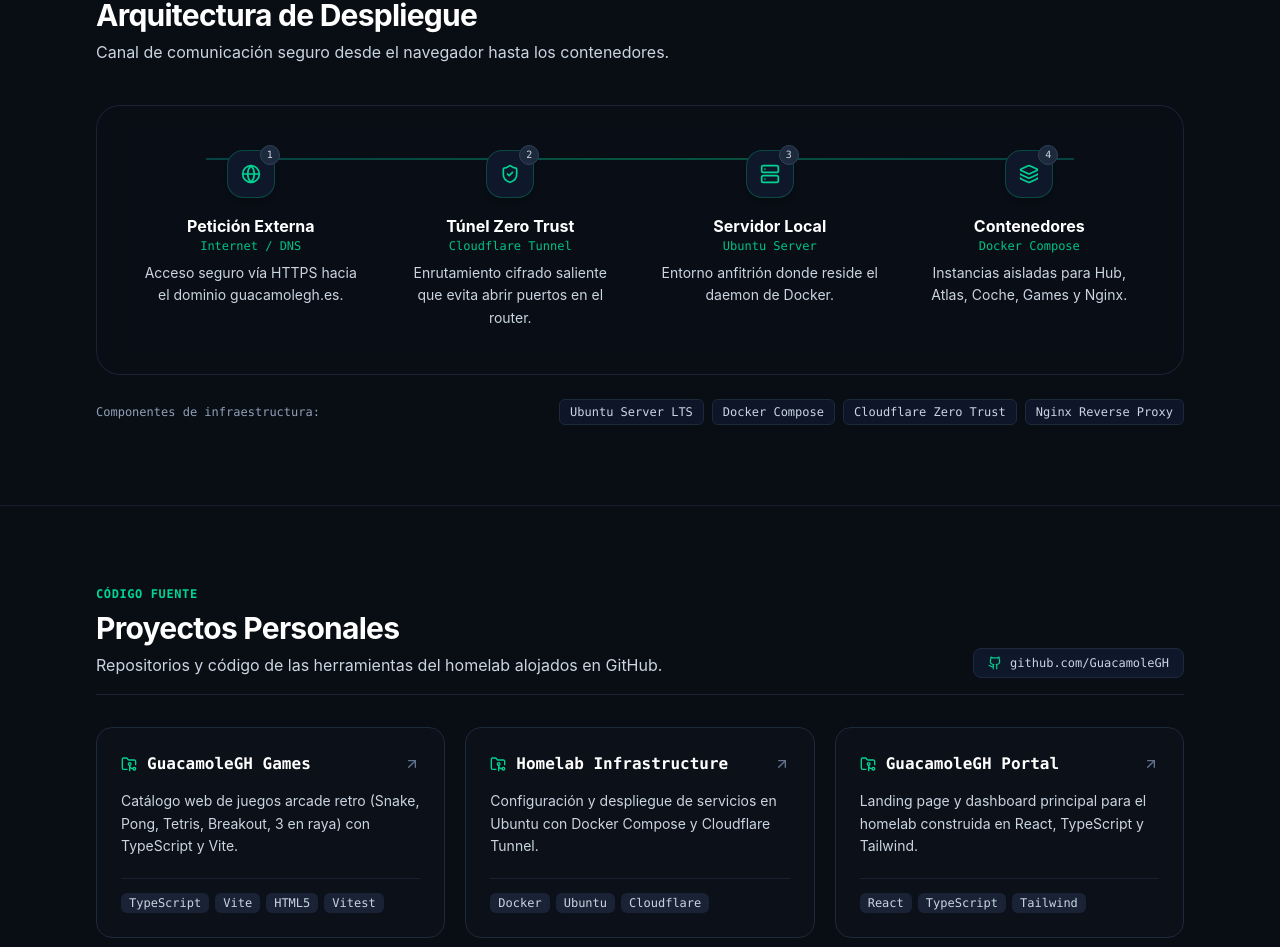
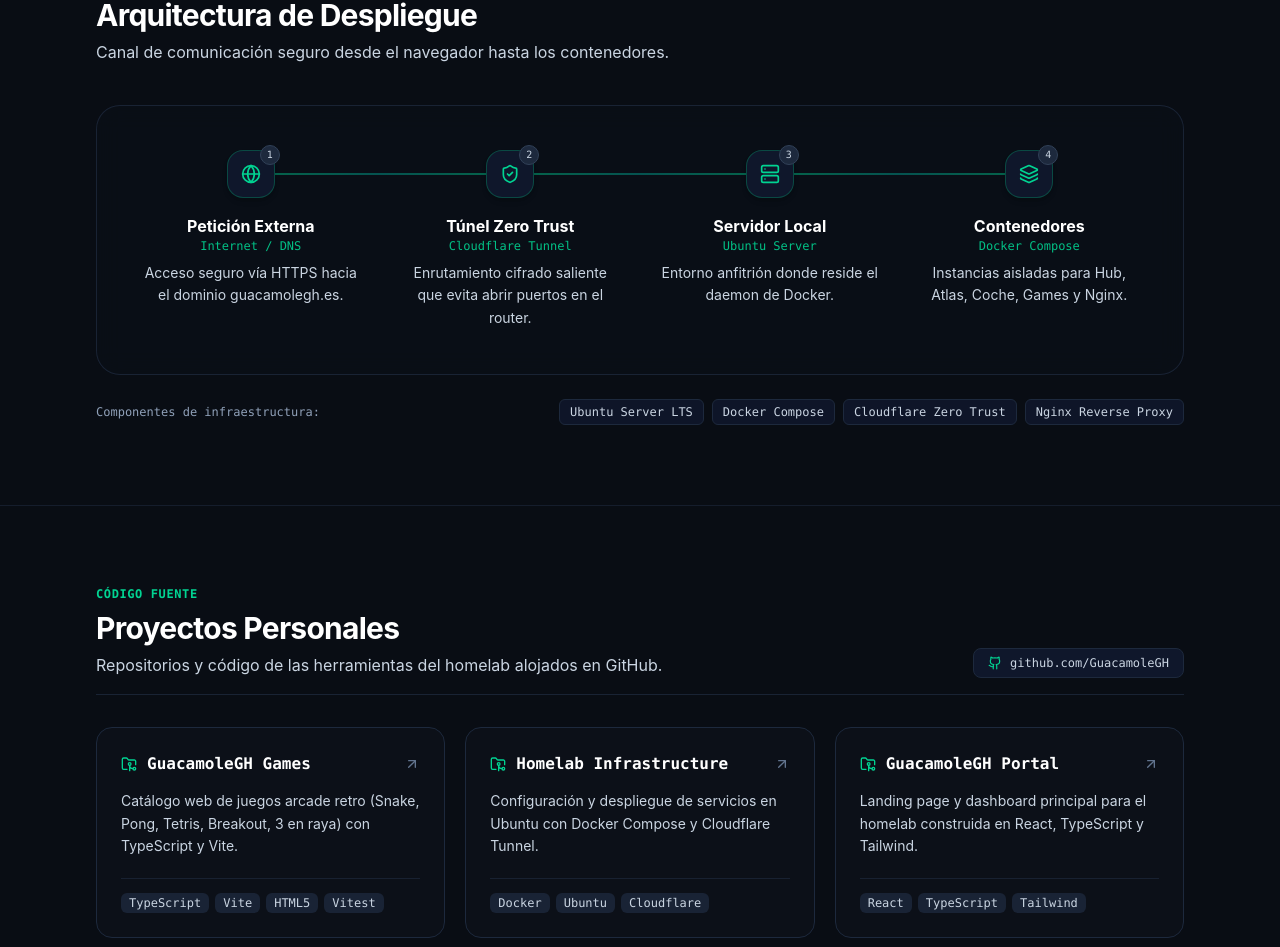
Before and after one commit to GuacamoleGH/guacamolegh, a React (Vite) app: page / in a window 1280 px wide. Shown: the part 1512-2459 px from the top of the page. Built offline with nearby package versions, Linux system fonts and the light colour scheme; no server answers.

Commit message:
fix: alinear la línea conectora al centro exacto de los nodos en arquitectura

```diff
--- a/src/components/InfraSection.tsx
+++ b/src/components/InfraSection.tsx
@@ -51,12 +51,6 @@ export const InfraSection: React.FC = () => {
 
         {/* Diagrama de Flujo / Pipeline continuo */}
         <div className="relative rounded-3xl bg-[#0b0f17]/90 border border-slate-800/80 p-6 sm:p-8 backdrop-blur-md">
-          {/* Línea horizontal continua visible en escritorio */}
-          <div
-            aria-hidden="true"
-            className="hidden lg:block absolute top-[52px] left-[10%] right-[10%] h-[2px] bg-gradient-to-r from-teal-500/30 via-emerald-500/40 to-teal-500/30"
-          />
-
           <div className="grid grid-cols-1 sm:grid-cols-2 lg:grid-cols-4 gap-6 sm:gap-4 relative z-10">
             {pipeline.map((item, index) => {
               const Icon = item.icon;
@@ -65,8 +59,16 @@ export const InfraSection: React.FC = () => {
                   key={item.title}
                   className="relative flex flex-col items-start sm:items-center text-left sm:text-center p-3"
                 >
+                  {/* Línea conectora hacia el siguiente paso en escritorio (centrada exactamente en el punto medio del icono) */}
+                  {index < pipeline.length - 1 && (
+                    <div
+                      aria-hidden="true"
+                      className="hidden lg:block absolute top-[36px] -translate-y-1/2 left-1/2 w-[calc(100%+1rem)] h-[2px] bg-gradient-to-r from-emerald-500/50 via-teal-500/40 to-emerald-500/50 z-0 pointer-events-none"
+                    />
+                  )}
+
                   {/* Nodo numérico con icono sobre la línea */}
-                  <div className="relative flex items-center justify-center w-12 h-12 rounded-2xl bg-slate-900 border border-emerald-500/30 text-emerald-400 shadow-md mb-4 shrink-0">
+                  <div className="relative z-10 flex items-center justify-center w-12 h-12 rounded-2xl bg-slate-900 border border-emerald-500/30 text-emerald-400 shadow-md mb-4 shrink-0">
                     <Icon className="w-5 h-5" />
                     <span className="absolute -top-1.5 -right-1.5 w-5 h-5 rounded-full bg-slate-800 border border-slate-700 text-[10px] font-mono text-slate-300 flex items-center justify-center">
                       {item.step}
```
